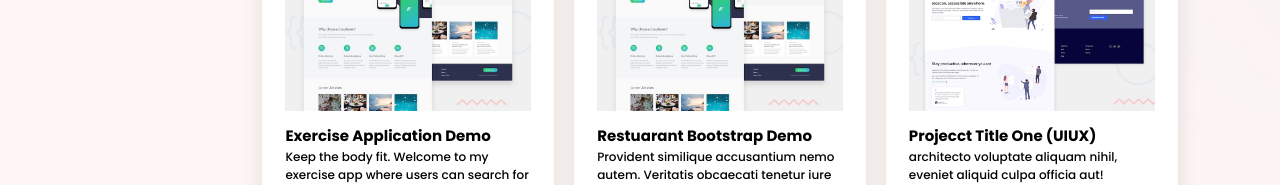
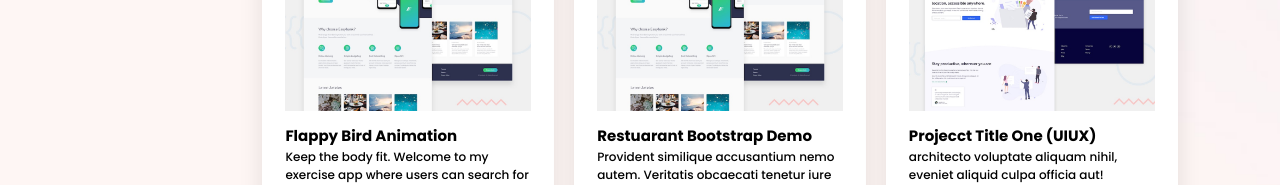
Before and after one commit to Klessy/Thinktech, a React (Vite) app: page / in a window 1280 px wide. Shown: the part 4900-5085 px from the top of the page. Built offline with nearby package versions, Linux system fonts and the light colour scheme; a web font is replaced by a local one.

Commit message:
Flappy Bird Game Added

```diff
--- a/src/data.jsx
+++ b/src/data.jsx
@@ -40,6 +40,7 @@
 import Project_2 from "./assets/projects/flyo-desktop-preview.jpg";
 import Project_3 from "./assets/projects/thinktech-movie-search-app.png";
 import Project_4 from "./assets/projects/thinktech-ecommerce-app.png";
+import Project_5 from "./assets/projects/thinktech-flappybird.png";
 
 //About Us
 import AboutSlide_1 from "./assets/images/cross-sitting-to-learn.png";
@@ -319,10 +320,10 @@
     id: 4,
     category: "Animation & Game Dev",
     image: Project_1,
-    imgBox: Project_3,
-    title: "Exercise Application Demo",
+    imgBox: Project_5,
+    title: "Flappy Bird Animation",
     desc: "Keep the body fit. Welcome to my exercise app where users can search for any exercise. Graphic illustration and description of exercise is provided using Giff",
-    demo: "https://preeminent-rugelach-5ab031.netlify.app/",
+    demo: "https://thinktech-flappybird.netlify.app/",
     tech1: "React",
     tech2: "SCSS",
     scrollY: -74,
@@ -377,6 +378,7 @@
     id: 8,
     category: "Web Development",
     image: Project_2,
+    imgBox: Project_4,
     title: "Projecct Title One (UIUX)",
     desc: "An Ecommerce Template made and designed by think tech",
     demo: "https://thinktech-ecom-template.netlify.app",
@@ -391,6 +393,7 @@
     id: 9,
     category: "Web Development",
     image: Project_2,
+    imgBox: Project_4,
     title: "Projecct Title One (UIUX)",
     desc: "An Ecommerce Template made and designed by think tech",
     demo: "https://thinktech-ecom-template.netlify.app",
```
Also changed, not shown: src/assets/projects/thinktech-flappybird.png (added).
